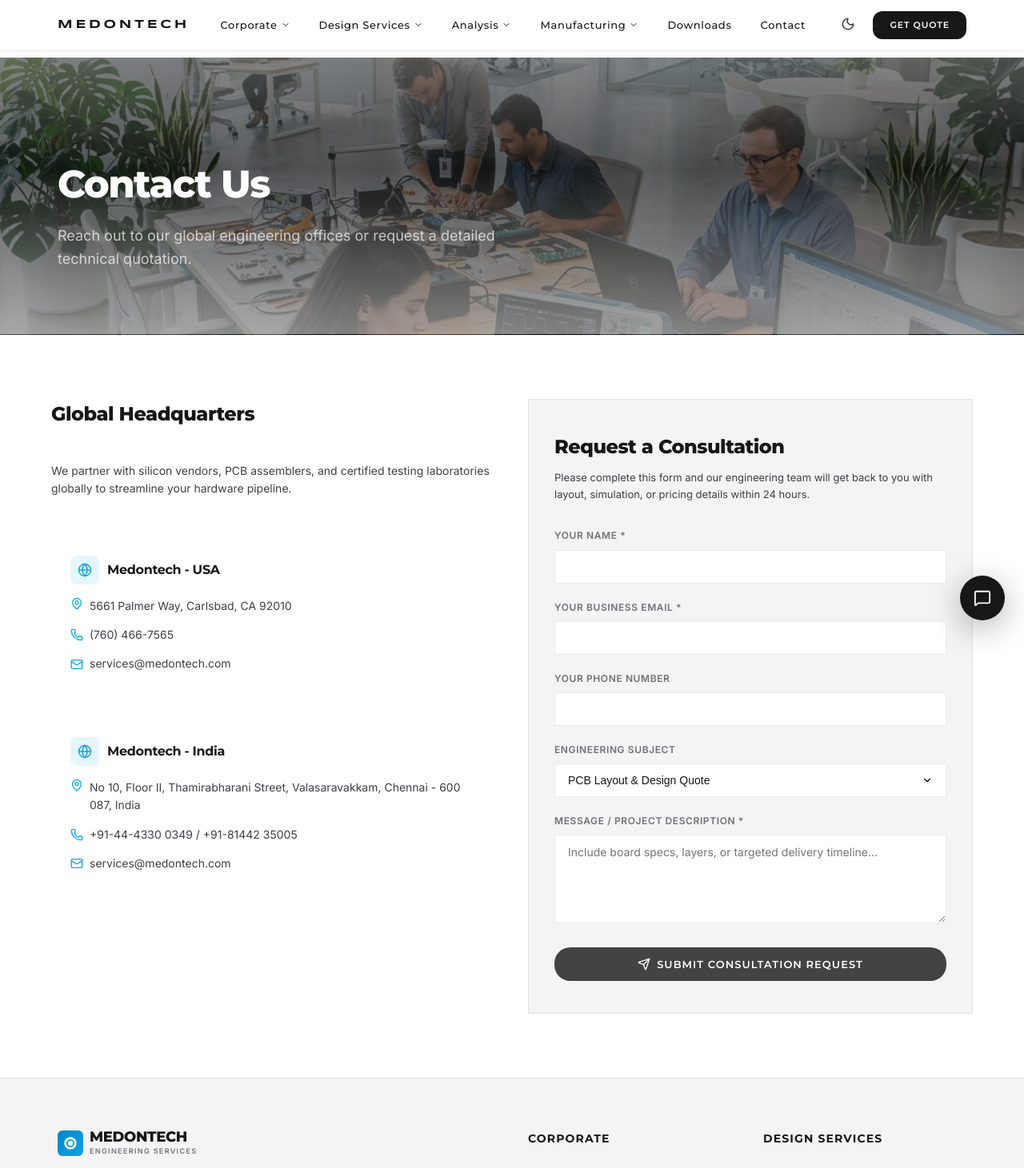
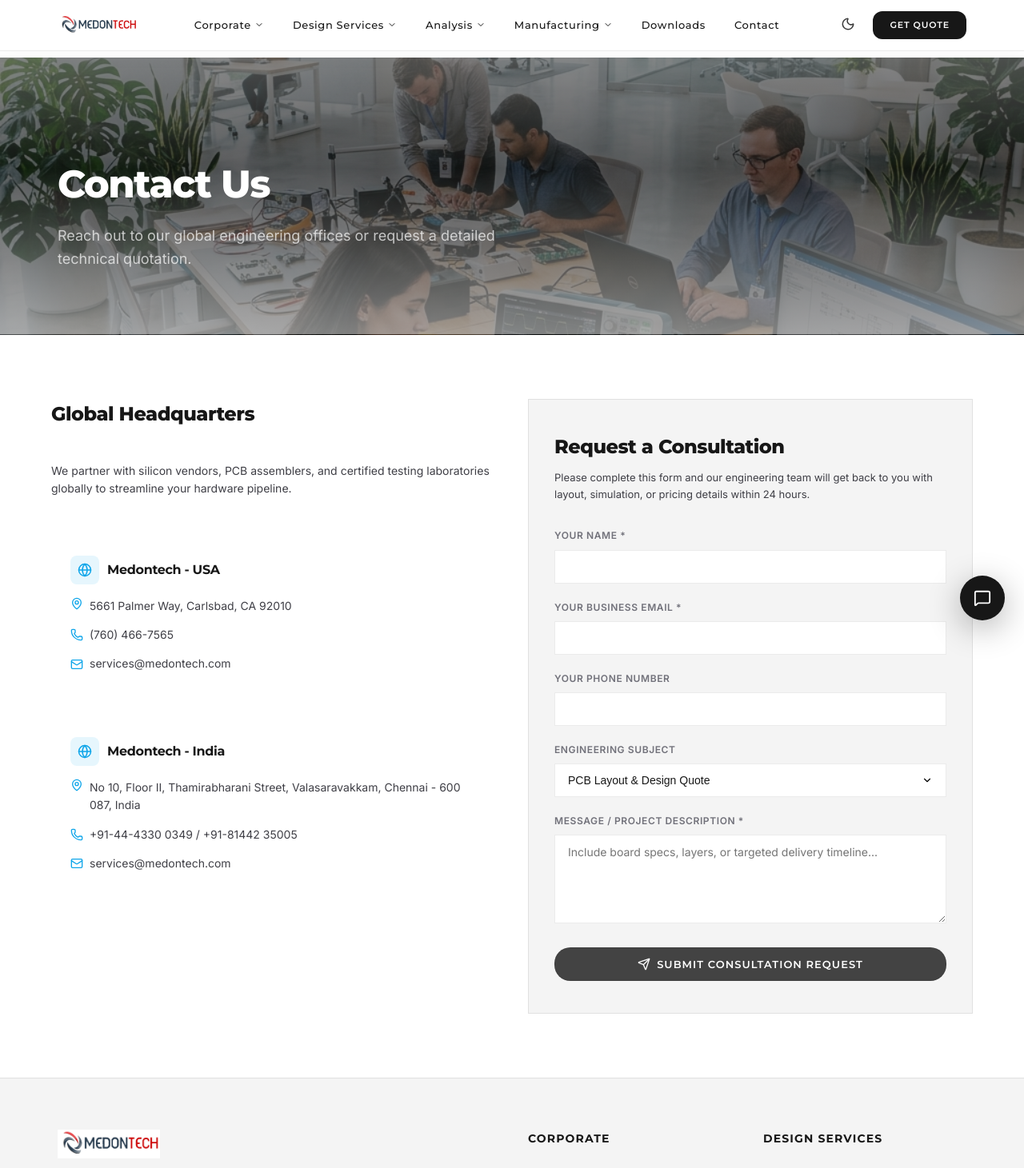
Before and after one commit to niranjanamc/medontech-redesign, a React (Vite) app: page /#/contact in a window 1280 px wide. Shown: the top 1461 px of the page at 80% size. Built offline with nearby package versions, Linux system fonts and the light colour scheme.

Commit message:
Brand identity and UI fixes: download and integrate original brand logo, implement full-width sliding mega menu, and resolve footer text wrap breakout on mobile screens

```diff
--- a/src/components/Footer.tsx
+++ b/src/components/Footer.tsx
@@ -31,37 +31,23 @@
         }}>
           {/* Logo & Corporate Tagline */}
           <div style={{ gridColumn: 'span 2', minWidth: '260px' }} className="footer-brand">
-            <Link to="/" style={{ display: 'flex', alignItems: 'center', gap: '8px', marginBottom: '16px' }}>
-              <svg width="32" height="32" viewBox="0 0 100 100" fill="none" xmlns="http://www.w3.org/2000/svg">
-                <rect width="100" height="100" rx="20" fill="url(#footer-logo-grad)" />
-                <path d="M30 50C30 38.9543 38.9543 30 50 30C61.0457 30 70 38.9543 70 50C70 61.0457 61.0457 70 50 70C38.9543 70 30 61.0457 30 50Z" stroke="white" strokeWidth="8" />
-                <circle cx="50" cy="50" r="10" fill="white" />
-                <defs>
-                  <linearGradient id="footer-logo-grad" x1="0" y1="0" x2="100" y2="100" gradientUnits="userSpaceOnUse">
-                    <stop stopColor="var(--accent-secondary)" />
-                    <stop offset="1" stopColor="var(--accent-primary)" />
-                  </linearGradient>
-                </defs>
-              </svg>
-              <div style={{ display: 'flex', flexDirection: 'column' }}>
-                <span style={{
-                  fontFamily: 'var(--font-heading)',
-                  fontWeight: 800,
-                  fontSize: '18px',
-                  letterSpacing: '-0.02em',
-                  color: 'var(--text-primary)',
-                  lineHeight: 1.1
-                }}>MEDONTECH</span>
-                <span style={{
-                  fontSize: '9px',
-                  letterSpacing: '0.15em',
-                  color: 'var(--text-muted)',
-                  fontWeight: 600
-                }}>ENGINEERING SERVICES</span>
-              </div>
+            <Link to="/" style={{ display: 'flex', alignItems: 'center', marginBottom: '16px' }}>
+              <img
+                src="images/logo1.png"
+                alt="Medontech Logo"
+                style={{ height: '36px', objectFit: 'contain' }}
+                className="brand-logo-img"
+              />
             </Link>
-            <p style={{ fontSize: '14px', color: 'var(--text-secondary)', marginBottom: '24px', maxWidth: '300px' }}>
-              Specializing in premium Product Design, PCB Layout, SI/EMI/PI/Thermal Simulations, and end-to-end Manufacturing services globally.
+            <p style={{
+              fontSize: '14px',
+              color: 'var(--text-secondary)',
+              marginBottom: '24px',
+              maxWidth: '300px',
+              wordBreak: 'break-word',
+              overflowWrap: 'break-word'
+            }}>
+              Specializing in premium Product Design, PCB Layout, SI / EMI / PI / Thermal Simulations, and end-to-end Manufacturing services globally.
             </p>
             {/* Social Icons */}
             <div style={{ display: 'flex', gap: '12px' }}>
--- a/src/components/Header.tsx
+++ b/src/components/Header.tsx
@@ -11,6 +11,75 @@
   title: string;
   items: DropdownItem[];
 }
+
+const megaMenuColumns: Record<string, { title: string; items: DropdownItem[] }[]> = {
+  'Corporate': [
+    {
+      title: 'Profile',
+      items: [
+        { name: 'Our Company', path: '/company?sec=company' },
+        { name: 'Excellence Standards', path: '/company?sec=excellence' },
+        { name: 'Business Model', path: '/company?sec=business' }
+      ]
+    },
+    {
+      title: 'Careers & Partners',
+      items: [
+        { name: 'Being A Medonian', path: '/company?sec=careers' },
+        { name: 'Our Customers', path: '/company?sec=customers' }
+      ]
+    }
+  ],
+  'Design Services': [
+    {
+      title: 'Electronic Design',
+      items: [
+        { name: 'PCB Design & Layout', path: '/services?tab=pcb' },
+        { name: 'PCB Library Development', path: '/services?tab=library' },
+        { name: 'PCB Data Migration', path: '/services?tab=migration' }
+      ]
+    },
+    {
+      title: 'Physical Modeling',
+      items: [
+        { name: 'Product Design', path: '/services?tab=product' },
+        { name: 'Mechanical Design', path: '/services?tab=mechanical' }
+      ]
+    }
+  ],
+  'Analysis': [
+    {
+      title: 'High-Speed Simulations',
+      items: [
+        { name: 'SI Analysis', path: '/analysis?tab=si' },
+        { name: 'Power Integrity', path: '/analysis?tab=pi' }
+      ]
+    },
+    {
+      title: 'Compliance & Thermal',
+      items: [
+        { name: 'EMI Analysis', path: '/analysis?tab=emi' },
+        { name: 'Thermal Analysis', path: '/analysis?tab=thermal' }
+      ]
+    }
+  ],
+  'Manufacturing': [
+    {
+      title: 'Production Line',
+      items: [
+        { name: 'PCB Fabrication', path: '/manufacturing?tab=fabrication' },
+        { name: 'PCB Assembly', path: '/manufacturing?tab=assembly' }
+      ]
+    },
+    {
+      title: 'Supply & Quality',
+      items: [
+        { name: 'Component Sourcing', path: '/manufacturing?tab=sourcing' },
+        { name: 'DFx Analysis', path: '/manufacturing?tab=dfx' }
+      ]
+    }
+  ]
+};
 
 export const Header: React.FC = () => {
   const [isOpen, setIsOpen] = useState(false);
@@ -134,14 +203,13 @@
         height: '100%'
       }}>
         {/* Brand Logo */}
-        <Link to="/" style={{ display: 'flex', alignItems: 'center', gap: '8px' }}>
-          <div className="logo-font" style={{
-            fontSize: '15px',
-            color: 'var(--text-primary)',
-            lineHeight: 1.1
-          }}>
-            MEDONTECH
-          </div>
+        <Link to="/" style={{ display: 'flex', alignItems: 'center' }}>
+          <img
+            src="images/logo1.png"
+            alt="Medontech Logo"
+            style={{ height: '28px', objectFit: 'contain' }}
+            className="brand-logo-img"
+          />
         </Link>
 
         {/* Center menu links - Tesla style minimalist */}
@@ -151,7 +219,7 @@
               key={section.title}
               onMouseEnter={() => setActiveDropdown(section.title)}
               onMouseLeave={() => setActiveDropdown(null)}
-              style={{ position: 'relative' }}
+              style={{ display: 'inline-block' }}
             >
               <button
                 style={{
@@ -172,21 +240,6 @@
                 {section.title}
                 <ChevronDown size={12} />
               </button>
-
-              {activeDropdown === section.title && (
-                <div className="glass-card" style={dropdownStyle}>
-                  {section.items.map((item) => (
-                    <Link
-                      key={item.name}
-                      to={item.path}
-                      style={dropdownItemStyle}
-                      className="dropdown-item-hover"
-                    >
-                      {item.name}
-                    </Link>
-                  ))}
-                </div>
-              )}
             </div>
           ))}
           <Link to="/downloads" className="nav-btn-hover" style={simpleLinkStyle}>Downloads</Link>
@@ -279,14 +332,87 @@
         </div>
       )}
 
+      {/* Backdrop overlay for dark glass slide down */}
+      {activeDropdown && (
+        <div
+          style={{
+            position: 'fixed',
+            inset: '64px 0 0 0',
+            background: 'rgba(0, 0, 0, 0.45)',
+            backdropFilter: 'blur(8px)',
+            WebkitBackdropFilter: 'blur(8px)',
+            zIndex: 998,
+            animation: 'fadeIn 0.25s ease-out',
+            pointerEvents: 'none'
+          }}
+        />
+      )}
+
+      {/* Mega menu dropdown */}
+      {activeDropdown && (
+        <div
+          onMouseEnter={() => setActiveDropdown(activeDropdown)}
+          onMouseLeave={() => setActiveDropdown(null)}
+          style={{
+            position: 'fixed',
+            top: '64px',
+            left: 0,
+            width: '100vw',
+            background: 'var(--glass-bg)',
+            backdropFilter: 'blur(24px)',
+            WebkitBackdropFilter: 'blur(24px)',
+            borderBottom: '1px solid var(--border-color)',
+            boxShadow: '0 20px 40px rgba(0,0,0,0.15)',
+            padding: '40px 15vw',
+            animation: 'slideDownMenu 0.35s cubic-bezier(0.16, 1, 0.3, 1) forwards',
+            zIndex: 999,
+            display: 'flex',
+            justifyContent: 'center',
+            gap: '80px',
+            pointerEvents: 'auto'
+          }}
+          className="mega-menu-panel"
+        >
+          {megaMenuColumns[activeDropdown]?.map((col, cIdx) => (
+            <div key={cIdx} style={{ display: 'flex', flexDirection: 'column', gap: '16px', textAlign: 'left', minWidth: '200px' }}>
+              <h4 style={{
+                fontFamily: 'var(--font-heading)',
+                fontSize: '11px',
+                fontWeight: 700,
+                textTransform: 'uppercase',
+                letterSpacing: '0.12em',
+                color: 'var(--text-muted)',
+                borderBottom: '1px solid var(--border-color)',
+                paddingBottom: '8px',
+                marginBottom: '4px'
+              }}>
+                {col.title}
+              </h4>
+              <div style={{ display: 'flex', flexDirection: 'column', gap: '12px' }}>
+                {col.items.map((item) => (
+                  <Link
+                    key={item.name}
+                    to={item.path}
+                    style={{
+                      fontFamily: 'var(--font-heading)',
+                      fontSize: '14px',
+                      fontWeight: 300,
+                      transition: 'all 0.2s ease'
+                    }}
+                    className="mega-menu-link"
+                  >
+                    {item.name}
+                  </Link>
+                ))}
+              </div>
+            </div>
+          ))}
+        </div>
+      )}
+
       <style>{`
         .nav-btn-hover:hover {
           background-color: var(--border-color) !important;
-        }
-        .dropdown-item-hover:hover {
-          background-color: var(--border-color) !important;
-          color: var(--text-primary) !important;
-          padding-left: 20px !important;
         }
         @media (max-width: 1024px) {
           .desktop-nav, .desktop-cta {
@@ -301,31 +427,7 @@
   );
 };
 
-const dropdownStyle: React.CSSProperties = {
-  position: 'absolute',
-  top: '100%',
-  left: '50%',
-  transform: 'translateX(-50%)',
-  minWidth: '240px',
-  padding: '6px',
-  marginTop: '8px',
-  animation: 'fadeIn 0.2s ease-out',
-  background: 'var(--bg-secondary)',
-  boxShadow: 'var(--card-shadow)',
-  border: '1px solid var(--border-color)',
-  borderRadius: '8px'
-};
 
-const dropdownItemStyle: React.CSSProperties = {
-  display: 'block',
-  padding: '8px 12px',
-  borderRadius: '6px',
-  fontSize: '13px',
-  fontWeight: 500,
-  color: 'var(--text-secondary)',
-  textAlign: 'left',
-  transition: 'var(--transition-fast)'
-};
 
 const simpleLinkStyle: React.CSSProperties = {
   fontFamily: 'var(--font-heading)',
--- a/src/index.css
+++ b/src/index.css
@@ -278,3 +278,35 @@
   letter-spacing: 0.12em;
   font-weight: 300;
 }
+
+/* Brand Logo adjustments */
+.brand-logo-img {
+  max-width: 100%;
+  transition: filter 0.3s ease;
+}
+
+html[data-theme="dark"] .brand-logo-img {
+  filter: invert(1) brightness(1.8) contrast(1.1);
+}
+
+/* Mega Menu slide animation */
+@keyframes slideDownMenu {
+  from {
+    transform: translateY(-15px);
+    opacity: 0;
+  }
+  to {
+    transform: translateY(0);
+    opacity: 1;
+  }
+}
+
+.mega-menu-link {
+  color: var(--text-primary) !important;
+  display: inline-block;
+}
+
+.mega-menu-link:hover {
+  color: var(--accent-primary) !important;
+  transform: translateX(4px);
+}
```
Also changed, not shown: public/images/logo1.png (added).
